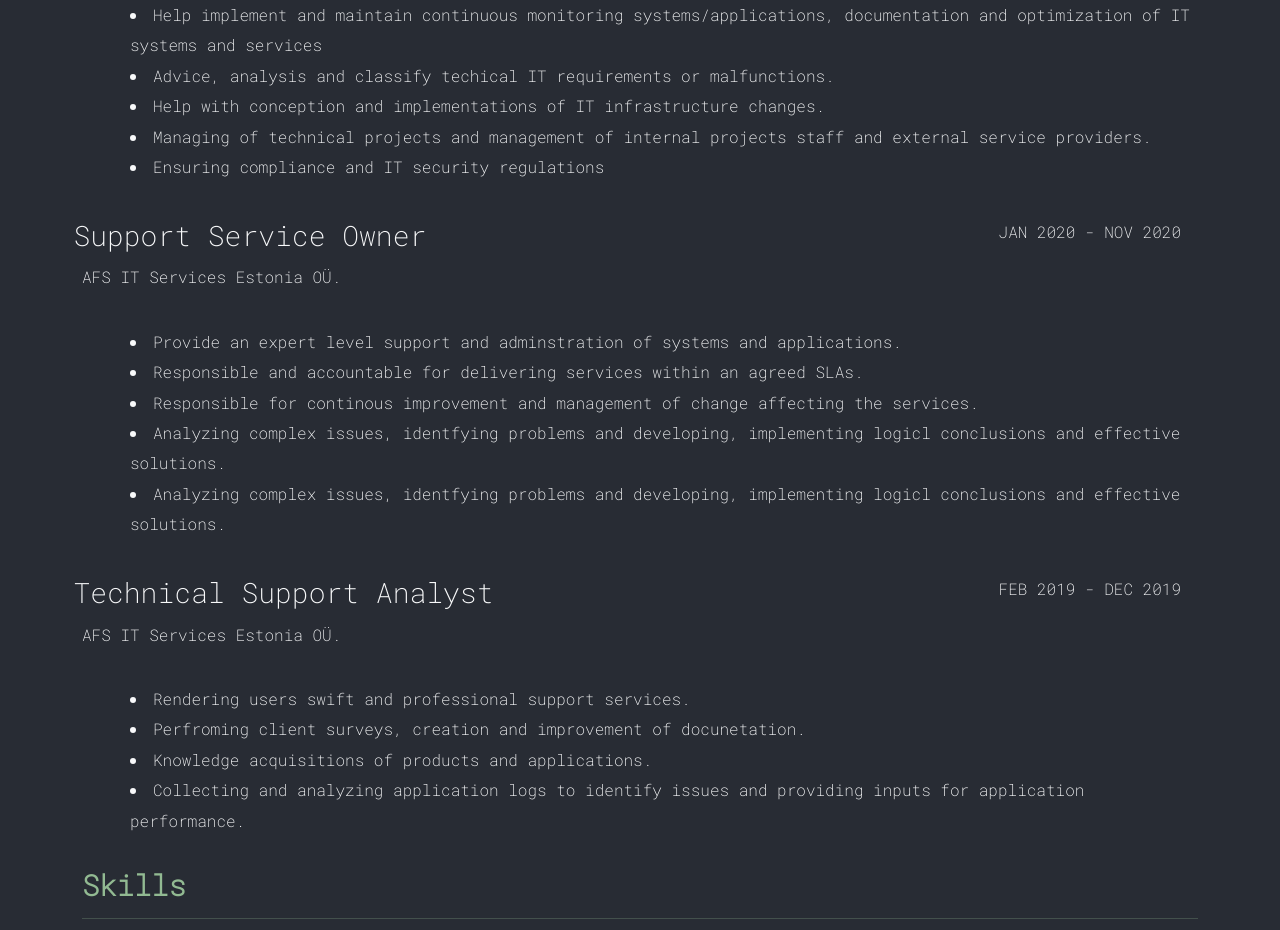
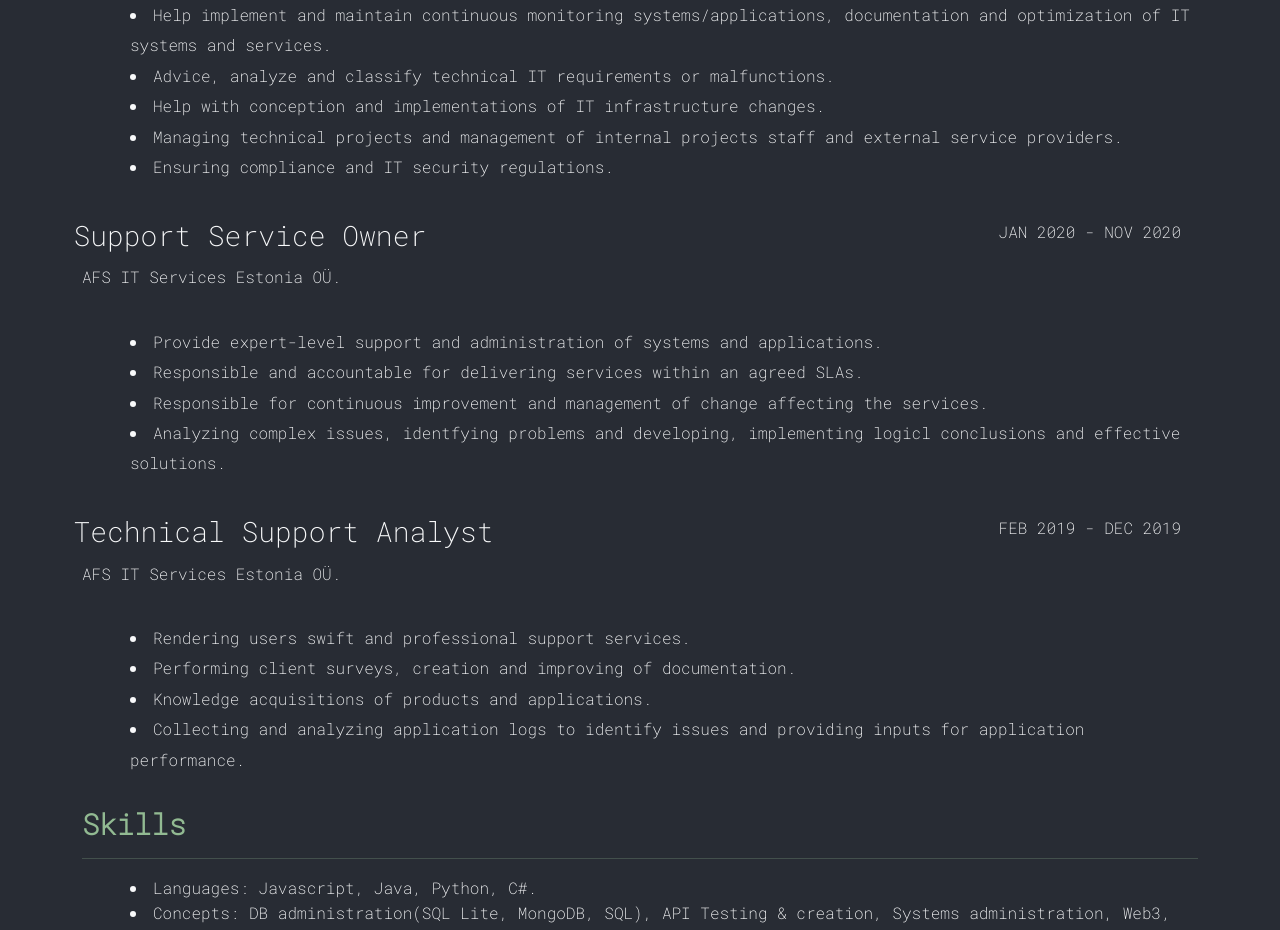
Before and after one commit to fodare/damilare-me, a React (Create React App) app: page /about in a window 1280 px wide. Shown: the part 1500-2430 px from the top of the page. Built offline with nearby package versions, Linux system fonts and the light colour scheme.

Commit message:
Correct typo on about page

```diff
--- a/public/assests/styling/style.css
+++ b/public/assests/styling/style.css
@@ -164,7 +164,7 @@ ul li:hover{
     grid-template-columns: auto 7rem;
     margin-left: -1rem;
     margin-right: -1rem;
-    padding: 0.2rem 0.4rem;
+    padding: 0.1rem 1rem;
 }
 
 .postitems h3{
--- a/src/views/About.jsx
+++ b/src/views/About.jsx
@@ -25,7 +25,7 @@ function About() {
                   Connect <hr />
                </h4>
 
-               <p>We can connect via channels below:</p>
+               <p>We can connect via the channels below:</p>
                <span className="connectLinks">
                   <li>
                      <a
@@ -80,10 +80,10 @@ function About() {
                      <li>
                         Help implement and maintain continuous monitoring
                         systems/applications, documentation and optimization of
-                        IT systems and services
+                        IT systems and services.
                      </li>
                      <li>
-                        Advice, analysis and classify techical IT requirements
+                        Advice, analyze and classify technical IT requirements
                         or malfunctions.
                      </li>
                      <li>
@@ -91,10 +91,10 @@ function About() {
                         infrastructure changes.
                      </li>
                      <li>
-                        Managing of technical projects and management of
-                        internal projects staff and external service providers.
+                        Managing technical projects and management of internal
+                        projects staff and external service providers.
                      </li>
-                     <li>Ensuring compliance and IT security regulations</li>
+                     <li>Ensuring compliance and IT security regulations.</li>
                   </span>
                </div>
 
@@ -110,7 +110,7 @@ function About() {
 
                   <span className="expreience-tasks">
                      <li>
-                        Provide an expert level support and adminstration of
+                        Provide expert-level support and administration of
                         systems and applications.
                      </li>
                      <li>
@@ -118,13 +118,8 @@ function About() {
                         within an agreed SLAs.
                      </li>
                      <li>
-                        Responsible for continous improvement and management of
+                        Responsible for continuous improvement and management of
                         change affecting the services.
-                     </li>
-                     <li>
-                        Analyzing complex issues, identfying problems and
-                        developing, implementing logicl conclusions and
-                        effective solutions.
                      </li>
                      <li>
                         Analyzing complex issues, identfying problems and
@@ -150,8 +145,8 @@ function About() {
                      </li>
 
                      <li>
-                        Perfroming client surveys, creation and improvement of
-                        docunetation.
+                        Performing client surveys, creation and improving of
+                        documentation.
                      </li>
                      <li>
                         Knowledge acquisitions of products and applications.
@@ -171,8 +166,8 @@ function About() {
                <span>
                   <li>Languages: Javascript, Java, Python, C#.</li>
                   <li>
-                     Concepts: DB adminstration(SQL Lite, MongoDB, SQL), API
-                     Testing & creation, Systems adminstration, Web3, Data
+                     Concepts: DB administration(SQL Lite, MongoDB, SQL), API
+                     Testing & creation, Systems administration, Web3, Data
                      processing, Risk analysis, Virtualization, Dev OPS,
                      Cloudification, Web development.
                   </li>
```
